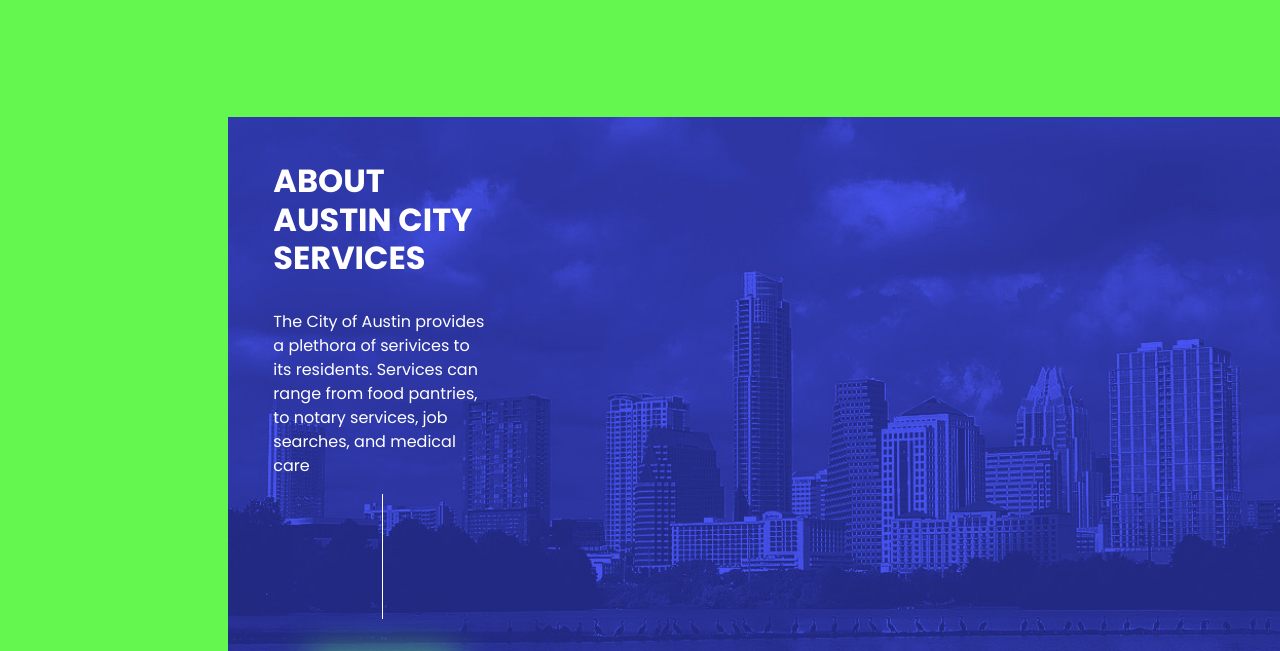
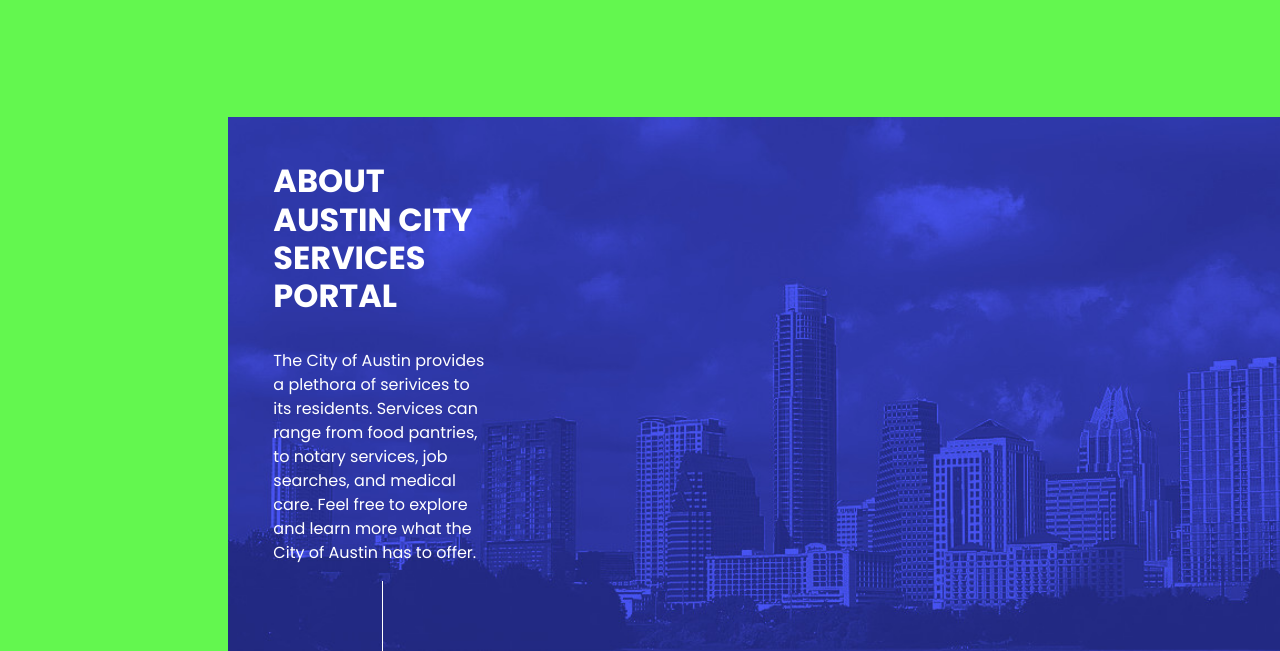
Before and after one commit to RavenRandomz/2025-riverhacks-city-page, a plain HTML site: page about.html in a window 1280 px wide. Shown: the part 108-759 px from the top of the page. Drawn offline with nearby package versions, Linux system fonts and the light colour scheme; some packages are replaced by stand-ins of ours; a web font is replaced by a local one.

Commit message:
Change text to include portal in the name

```diff
--- a/about.html
+++ b/about.html
@@ -110,12 +110,13 @@
                 <div class="detail-box">
                   <div class="heading_container">
                     <h2>
-                      About Austin City Services
+                      About Austin City Services Portal
                     </h2>
                   </div>
                   <p>
                    The City of Austin provides a plethora of serivices to its residents.
-                   Services can range from food pantries, to notary services, job searches, and medical care
+                   Services can range from food pantries, to notary services, job searches, and medical care.
+                   Feel free to explore and learn more what the City of Austin has to offer.
                   </p>
                   <hr />
                   <a href="">
```
